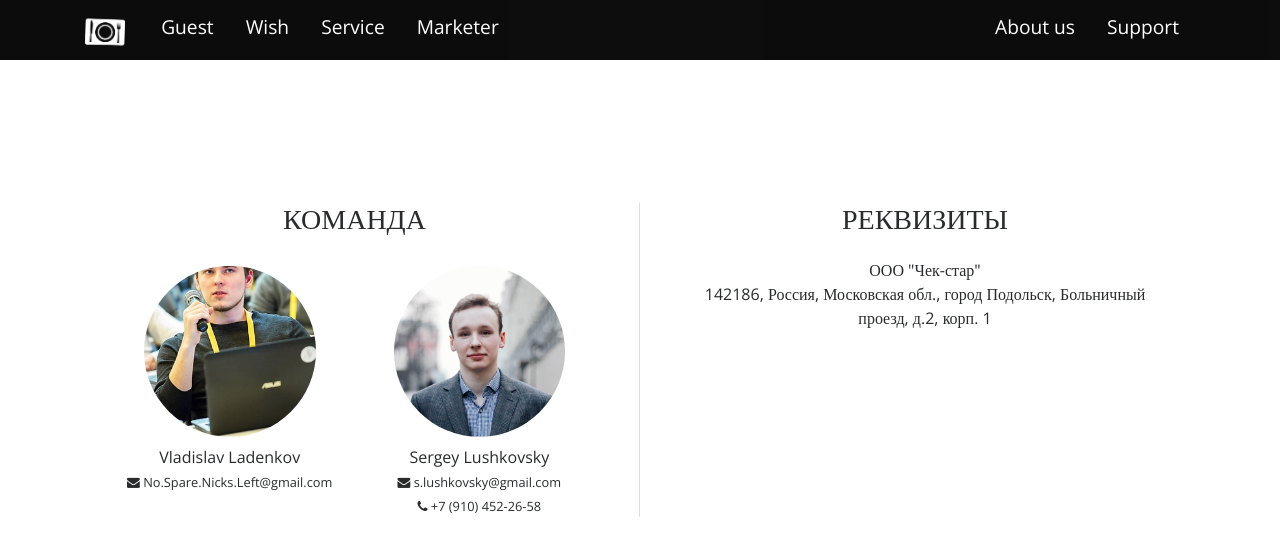
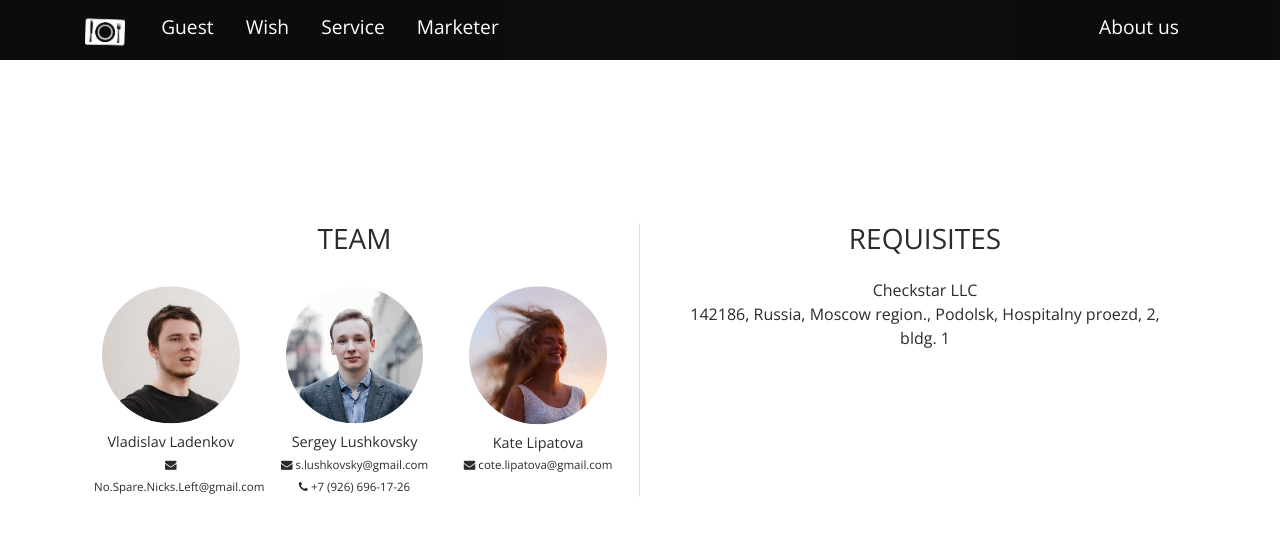
Before and after one commit to slushkovsky/sygy, a Django app: page /about in a window 1280 px wide. Shown: the top 556 px of the page. Run offline with Django 3.2, Linux system fonts and the light colour scheme; some libraries are stand-ins or nearby versions.

Commit message:
Team: Added Lipatova, changed Ladenkov photo. Improved products card.

```diff
--- a/website/templates/_base.html
+++ b/website/templates/_base.html
@@ -39,9 +39,6 @@
 					<ul class="navbar-nav float-right">
 						<li class="nav-item">
 							<a class="nav-link mx-2" href="/about">About us</a>
-						</li>
-						<li class="nav-item">
-							<a class="nav-link mx-2" href="/support">Support</a>
 						</li>
 					</ul>
 				</div>
--- a/website/templates/about_us.html
+++ b/website/templates/about_us.html
@@ -12,29 +12,58 @@
 		<div class="container h-100" style="position: relative;">
 			<div class="row w-100 no-gutters" style="position: absolute; left:50%; top:50%; transform: translate(-50%,-50%);">
 				<div class="col-6 text-center" style="border-right-style: solid; border-right-width: .01rem; border-right-color: #ddd;">
-					<h3 class="text-uppercase mb-4" style="font-weight: 300;">Команда</h3>
+					<h3 class="text-uppercase mb-4" style="font-weight: 300;">Team</h3>
 
-					<div class="row justify-content-center">
-						<div class="col-5 text-center">
-							<img class="rounded-circle px-4 my-2 img-fluid" src="/static/img/about/team_ladenkov.jpg" alt="[img: Ladenkov photo]">
+					<div class="row justify-content-center px-4" style="font-size: .9em;">
+						<div class="col-4 text-center">
+							<img class="rounded-circle px-2 my-2 img-fluid" src="/static/img/about/team_ladenkov.jpg" alt="[img: Ladenkov photo]">
 							Vladislav Ladenkov<br>
 							<small><i class="fa fa-envelope d-inline"></i> No.Spare.Nicks.Left@gmail.com</small>
 						</div>
-						<div class="col-5 text-center">
-							<img class="rounded-circle px-4 my-2 img-fluid" src="/static/img/about/team_lushkovsky.jpg" alt="[img: Lushkovsky photo]">
+						<div class="col-4 text-center">
+							<img class="rounded-circle px-2 my-2 img-fluid" src="/static/img/about/team_lushkovsky.jpg" alt="[img: Lushkovsky photo]">
 							Sergey Lushkovsky<br>
 							<small><i class="fa fa-envelope d-inline"></i> s.lushkovsky@gmail.com</small><br>
-							<small><i class="fa fa-phone"></i> +7 (910) 452-26-58</small>
+							<small><i class="fa fa-phone"></i> +7 (926) 696-17-26</small>
+						</div>
+						<div class="col-4 text-center">
+							<img class="rounded-circle px-2 my-2 img-fluid" src="/static/img/about/team_lipatova.jpg" alt="[img: Lipatova photo]">
+							Kate Lipatova<br>
+							<small><i class="fa fa-envelope d-inline"></i> cote.lipatova@gmail.com</small><br>
 						</div>
 					</div>
 				</div>
 				<div class="col-6 text-center px-5">
-					<h3 class="text-uppercase mb-4" style="font-weight: 300;">Реквизиты</h3>
-					ООО "Чек-стар"<br>
-					142186, Россия, Московская обл., город Подольск, Больничный проезд, д.2, корп. 1
+					<h3 class="text-uppercase mb-4" style="font-weight: 300;">requisites</h3>
+					Checkstar LLC<br>
+					142186, Russia, Moscow region., Podolsk, Hospitalny proezd, 2, bldg. 1
+
+					<!-- <div class="mt-3" id="map" style="height: 10rem;"></div> -->
 				</div>
 			</div>
 
 		</div>
 	</section>
+
+	 <script>
+            function initMap() {
+                var point = {lat: 55.433334, lng: 37.545649};
+
+                var map = new google.maps.Map(document.getElementById('map'), {
+                    zoom: 15,
+                    scrollwheel: false,
+                    navigationControl: true,
+                    mapTypeControl: false,
+                    scaleControl: false,
+                    draggable: true,
+                    center: point
+                });
+
+                new google.maps.Marker({
+                    position: point,
+                    map: map
+                });
+            }
+        </script>
+        <script async defer src="https://maps.googleapis.com/maps/api/js?key=AIzaSyAOTjVgbcCH_QMZFsskcCGAtBhqeVLGbeE&callback=initMap"></script>
 {% endblock %}
--- a/website/templates/support.html
+++ b/website/templates/support.html
@@ -6,4 +6,10 @@
 {% endblock %}
 
 {% block body %}
+	<div class="container">
+		<div class="row">
+			<div class="col-6">
+			</div>
+		</div>
+	</div>
 {% endblock %}
```
Also changed, not shown: static/css/index.css (+1 -15 lines), website/templates/home.html (+59 -18 lines), static/img/about/team_ladenkov.jpg, static/img/about/team_lipatova.jpg (added), static/img/home/header.jpg (deleted), static/img/home/header_2.jpg (deleted), static/img/home/product_waiter.png.
